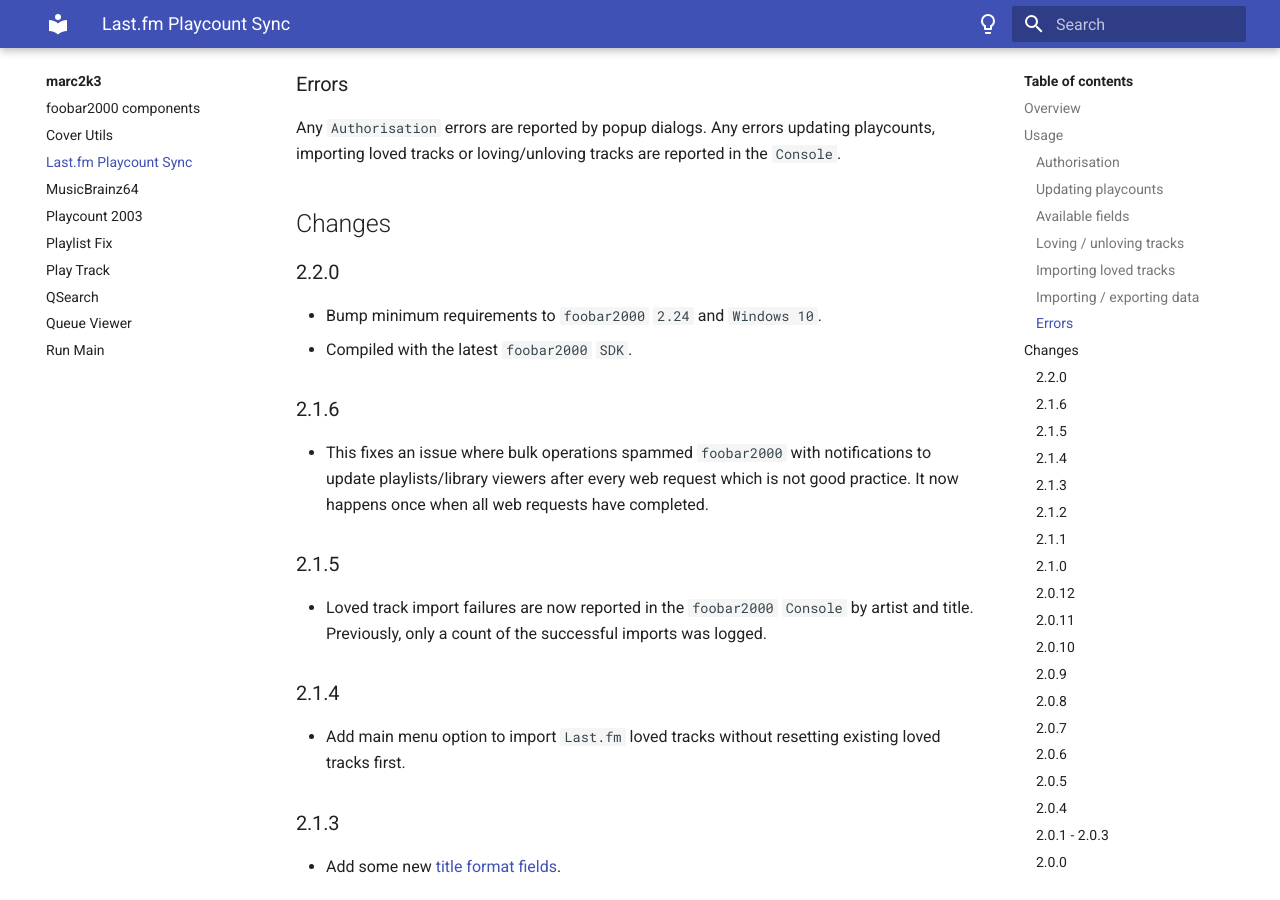
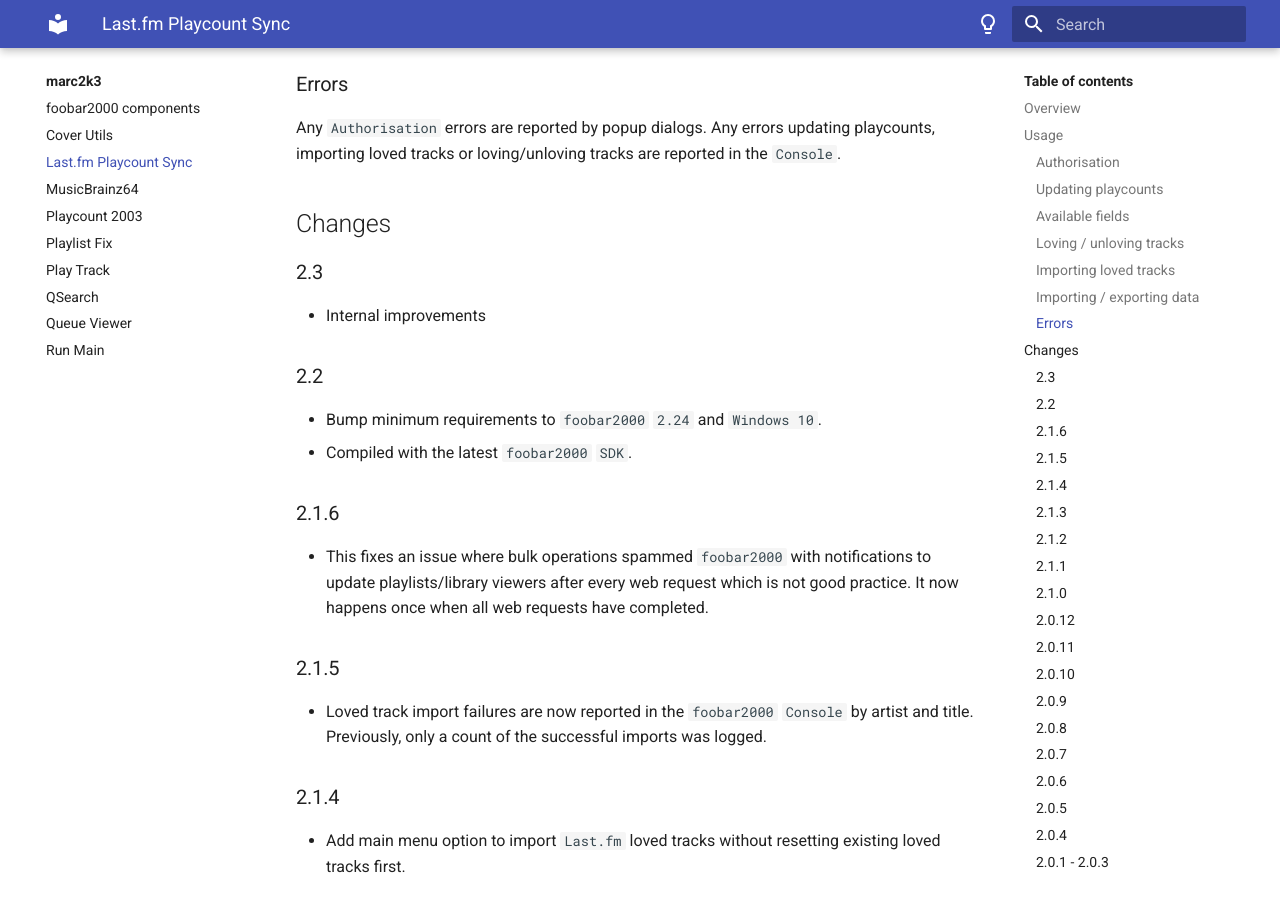
Before and after one commit to marc2k3/marc2k3.github.io, an MkDocs documentation site: the page built from docs/component/lastfm-playcount-sync.md, in a window 1280 px wide and 900 px high, scrolled down 3724 px. Built offline with MkDocs 1.6.1 and Material for MkDocs 9.7.7, drawn with Linux system fonts in a browser that asks for light colours.

Commit message:
Last.fm Playcount Sync 2.3

```diff
--- a/docs/component/lastfm-playcount-sync.md
+++ b/docs/component/lastfm-playcount-sync.md
@@ -101,11 +101,12 @@
 updating playcounts, importing loved tracks or loving/unloving tracks
 are reported in the `Console`.
 
-
-
 ## Changes
 
-### 2.2.0
+### 2.3
+- Internal improvements
+
+### 2.2
 - Bump minimum requirements to `foobar2000` `2.24` and `Windows 10`.
 - Compiled with the latest `foobar2000` `SDK`.
 
```
Also changed, not shown: docs/index.md (+1 -1 lines).
